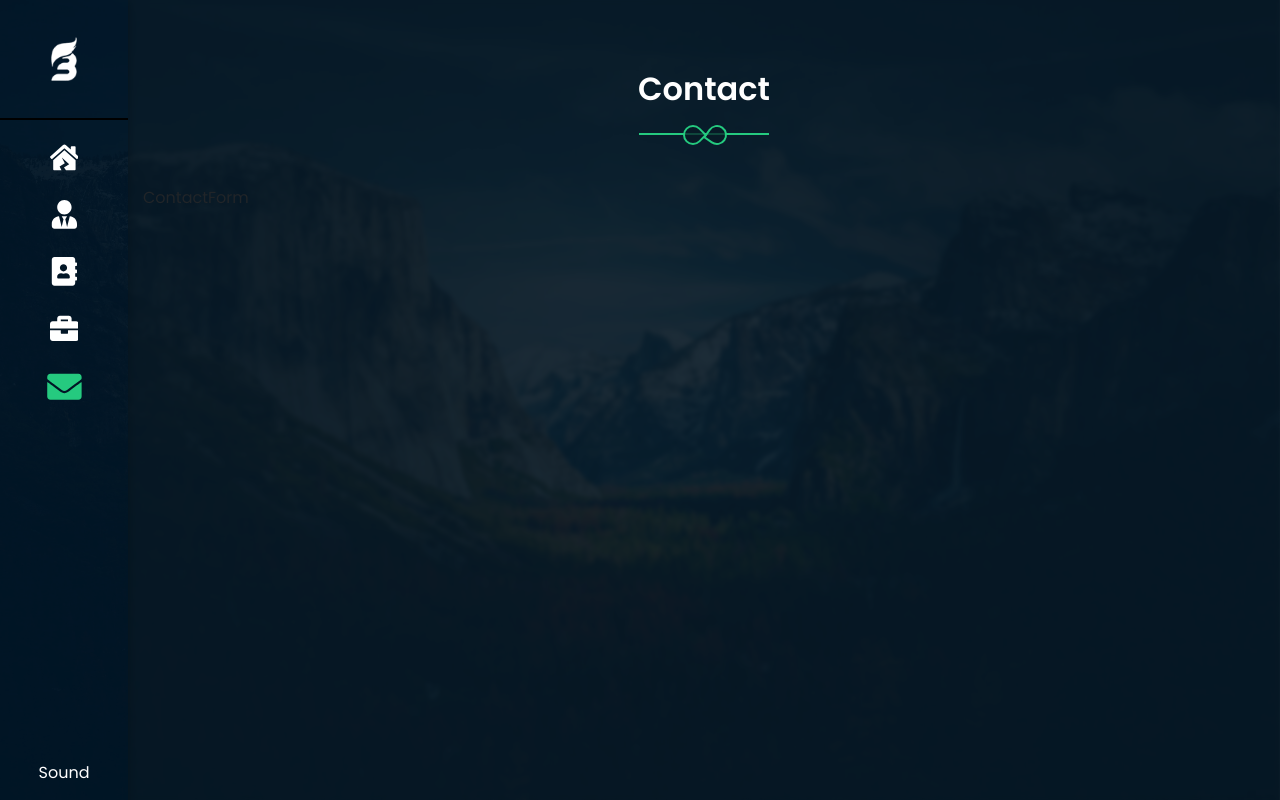
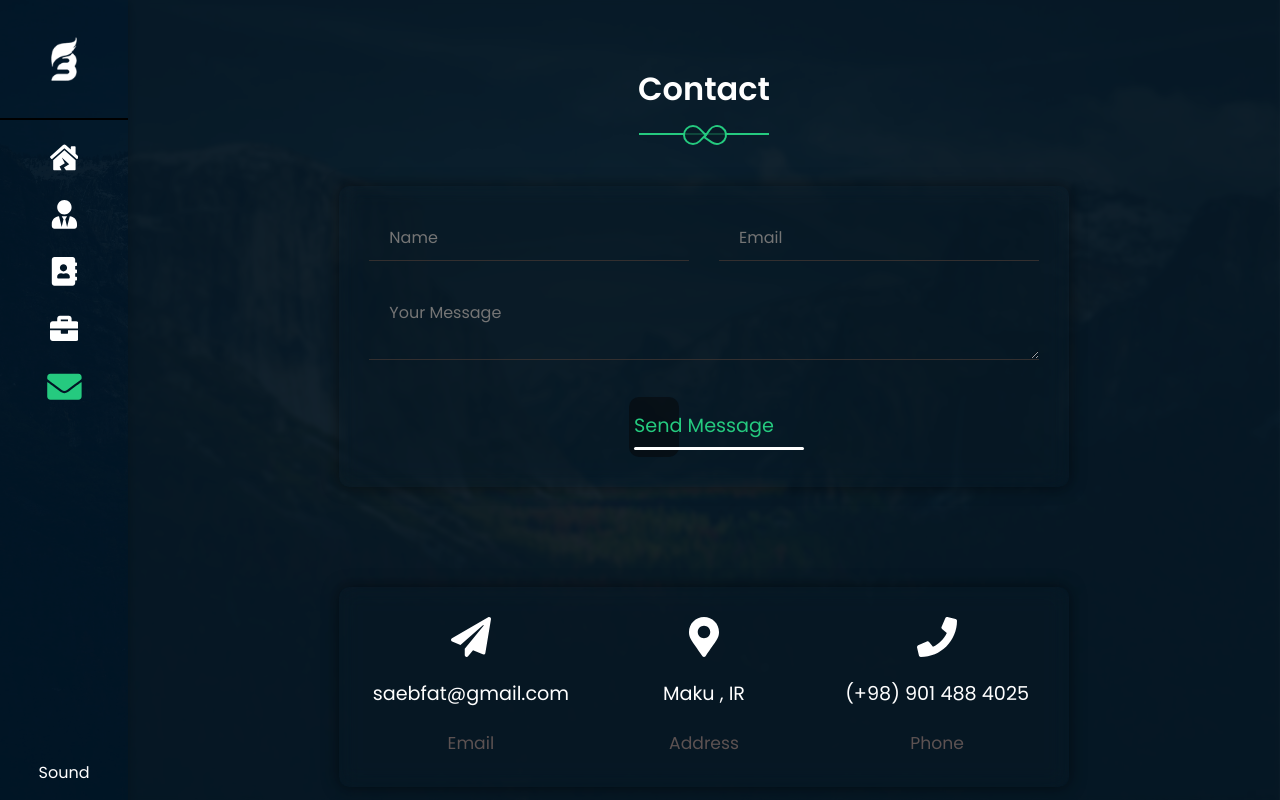
Before and after one commit to saeb75/portfolio_next, a Next.js app: page /contact in a window 1280 px wide. Built offline with nearby package versions, Linux system fonts and the light colour scheme.

Commit message:
add contact page

```diff
--- a/src/Component/ContactForm/ContactForm.js
+++ b/src/Component/ContactForm/ContactForm.js
@@ -1,7 +1,38 @@
 import React from "react";
+import { Col, Row } from "react-bootstrap";
 
 const ContactForm = () => {
-  return <div>ContactForm</div>;
+  return (
+    <div>
+      <div className="sum_info">
+        <div className="sum_info_box  ">
+          <form>
+            <Row>
+              <Col md="6">
+                <input type="text" placeholder="Name" />
+              </Col>
+              <Col md="6">
+                <input type="email" placeholder="Email" />
+              </Col>
+              <Col md="12">
+                <textarea placeholder="Your Message" />
+              </Col>
+              <Col md="12">
+                <div className="button_container">
+                  <div className="down_cv">
+                    <a>
+                      <p>send message</p>
+                    </a>
+                    <span></span>
+                  </div>
+                </div>
+              </Col>
+            </Row>
+          </form>
+        </div>
+      </div>
+    </div>
+  );
 };
 
 export default ContactForm;
--- /dev/null
+++ b/src/Component/ContactInfo/ContactInfo.js
@@ -0,0 +1,45 @@
+import React from "react";
+import { Col, Row } from "react-bootstrap";
+import { FaPaperPlane, FaMapMarkerAlt, FaPhone } from "react-icons/fa";
+const ContactInfo = () => {
+  let contactlist = [
+    {
+      icon: <FaPaperPlane />,
+      info: "saebfat@gmail.com",
+      title: "email",
+    },
+    {
+      icon: <FaMapMarkerAlt />,
+      info: "Maku , IR",
+      title: "address",
+    },
+    {
+      icon: <FaPhone />,
+      info: "(+98) 901 488 4025",
+      title: "phone",
+    },
+  ];
+  return (
+    <div>
+      <div className="sum_info">
+        <div className="sum_info_box contact_info">
+          <Row>
+            {contactlist.map((item) => {
+              return (
+                <Col md="4">
+                  <div className="contact_info_box">
+                    <div className="contact_info_box_icon">{item.icon}</div>
+                    <div className="contact_info_box_info">{item.info}</div>
+                    <div className="contact_info_box_title">{item.title}</div>
+                  </div>
+                </Col>
+              );
+            })}
+          </Row>
+        </div>
+      </div>
+    </div>
+  );
+};
+
+export default ContactInfo;
--- a/src/pages/contact.js
+++ b/src/pages/contact.js
@@ -3,12 +3,14 @@ import Layout from "../Component/Layout/Layout";
 import HeaderPage from "../Component/HeaderPage/HeaderPage";
 import { Col, Container, Row } from "react-bootstrap";
 import ContactForm from "../Component/ContactForm/ContactForm";
+import ContactInfo from "../Component/ContactInfo/ContactInfo";
 const Contact = () => {
   return (
     <Layout>
       <Container fluid className="about_container contact">
         <HeaderPage title="contact" />
         <ContactForm />
+        <ContactInfo />
       </Container>
     </Layout>
   );
--- /dev/null
+++ b/src/styles/_contactForm.scss
@@ -0,0 +1,44 @@
+.contact {
+  input {
+    width: 100%;
+    background-color: transparent;
+    border: none;
+    border-bottom: 1px solid rgb(51, 47, 47);
+    padding: 10px 20px;
+    transition: 0.2s all;
+    color: white;
+    &:focus {
+      box-shadow: none;
+      outline: none;
+      border-color: $softGreen;
+    }
+  }
+  textarea {
+    width: 100%;
+    background-color: transparent;
+    border: none;
+    border-bottom: 1px solid rgb(51, 47, 47);
+    padding: 10px 20px;
+    transition: 0.2s all;
+    color: white;
+    margin-top: 30px;
+    &:focus {
+      box-shadow: none;
+      outline: none;
+      border-color: $softGreen;
+    }
+  }
+  .button_container {
+    margin-top: 30px;
+    display: flex;
+    justify-content: center;
+    align-items: center;
+  }
+  .down_cv {
+    position: relative;
+
+    p {
+      font-size: $bigSize - 0.3;
+    }
+  }
+}
--- /dev/null
+++ b/src/styles/_contactInfo.scss
@@ -0,0 +1,26 @@
+.contact_info {
+  margin-top: 100px;
+  &_box {
+    display: flex;
+    justify-content: space-between;
+    align-items: center;
+    flex-direction: column;
+    height: 140px;
+    &_icon {
+      color: white;
+      display: flex;
+      justify-content: center;
+      align-items: center;
+      font-size: 2.5rem;
+    }
+    &_info {
+      font-size: 1.2rem;
+      color: white;
+    }
+    &_title {
+      font-size: $minSize + 0.2;
+      color: rgb(92, 82, 82);
+      text-transform: capitalize;
+    }
+  }
+}
--- a/src/styles/globals.scss
+++ b/src/styles/globals.scss
@@ -9,3 +9,5 @@
 @import "./expirenceEducation";
 @import "./skills";
 @import "./portfolioCard";
+@import "./contactForm";
+@import "./contactInfo";
```
